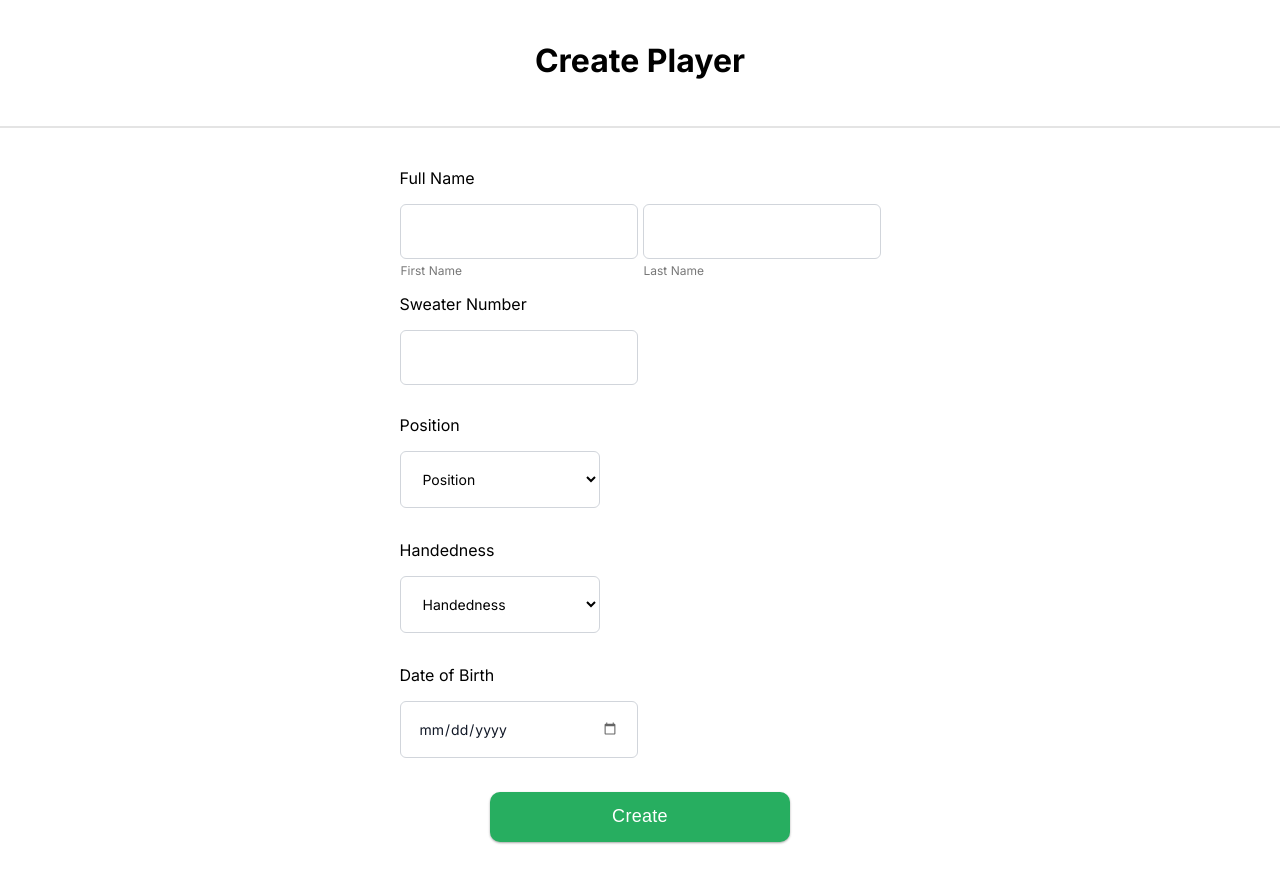
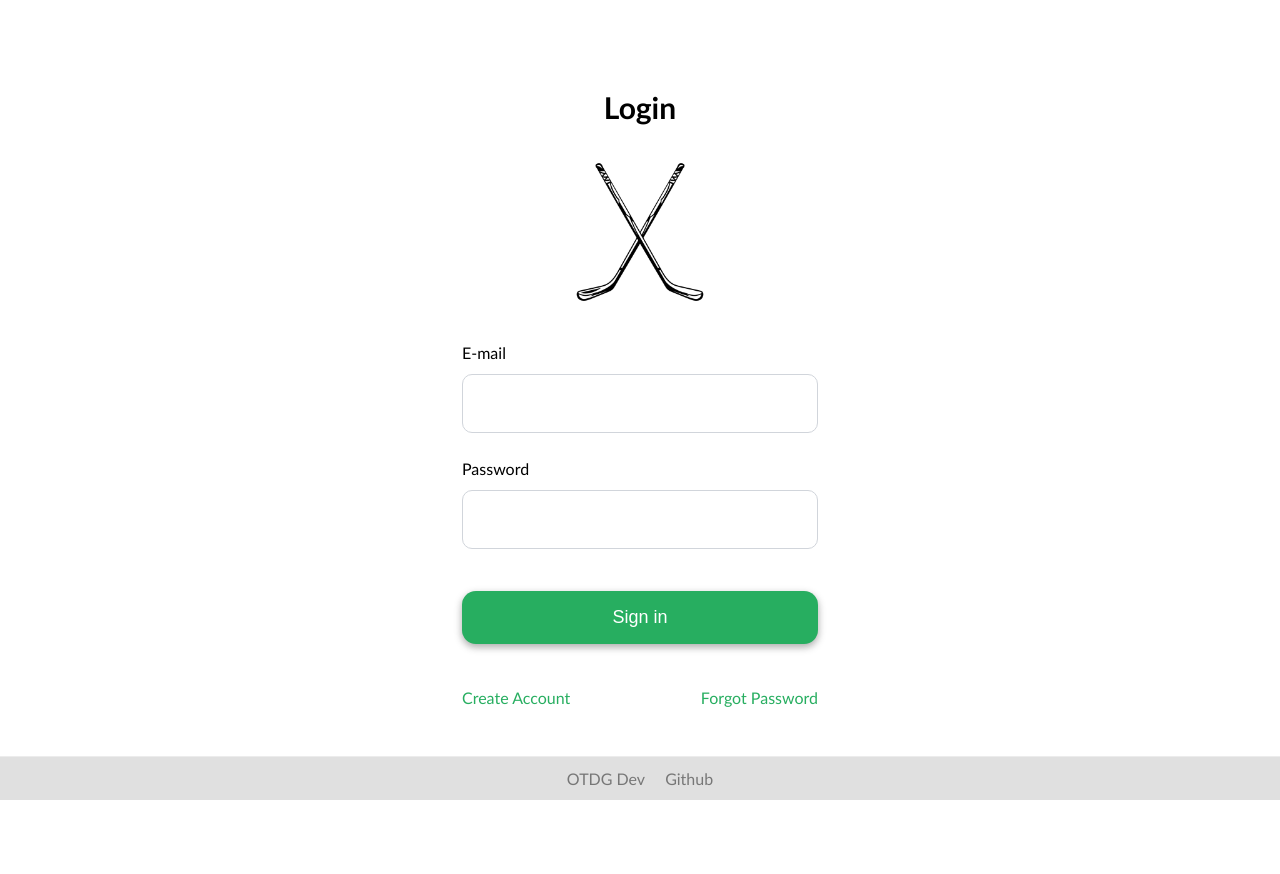
Before and after one commit to OTDG-Dev/On-Track-Hockey, an Angular app in the folder Angular/OnTrackHockey/: page / in a window 1280 px wide. After the commit the page ends 800 px from the top, so only its background shows below. Built offline with nearby package versions, Linux system fonts and the light colour scheme.

Commit message:
updated angular project for better practices

```diff
--- a/Angular/OnTrackHockey/src/app/app.routes.ts
+++ b/Angular/OnTrackHockey/src/app/app.routes.ts
@@ -1,6 +1,7 @@
 import { Routes } from '@angular/router';
 import { Login } from './components/login/login';
 import { Register } from './components/register/register';
+import { CreatePlayer } from './components/create-player/create-player';
 
 export const routes: Routes = [
     {
@@ -10,6 +11,10 @@
     {
         path: 'register',
         component: Register
+    },
+    {
+        path: 'create-player',
+        component: CreatePlayer
     }
 
 ];
--- a/Angular/OnTrackHockey/src/app/components/create-player/create-player.css
+++ b/Angular/OnTrackHockey/src/app/components/create-player/create-player.css
@@ -40,6 +40,7 @@
 }
 
 /* Number + date inputs */
+input[type="text"],
 input[type="number"],
 input[type="date"] {
     width: 200px;
--- a/Angular/OnTrackHockey/src/app/components/create-player/create-player.html
+++ b/Angular/OnTrackHockey/src/app/components/create-player/create-player.html
@@ -15,11 +15,19 @@
             </div>
           </div>
         <p>Sweater Number</p>
-        <input [(ngModel)]="sweaterNumber" type="number" min="0"a max="99" name="sweaterNumber" id="sweaterNumber">
+        <input
+          [(ngModel)]="sweaterNumber"
+          type="text"
+          maxlength="2"
+          inputmode="numeric"
+          name="sweaterNumber"
+          id="sweaterNumber"
+          (input)="allowOnlyNumbers($event)"
+        />
 
         <p>Position</p>
         <select [(ngModel)]="position" name="position" id="position" >
-            <option value="" disabled selected>Position</option>
+            <option value="" disabled selected></option>
             <option value="G">G</option>
             <option value="C">C</option>
             <option value="LW">LW</option>
@@ -29,9 +37,17 @@
 
         <p>Handedness</p>
         <select [(ngModel)]="handedness" name="handedness" id="handedness">
-            <option value="" disabled selected>Handedness</option>
-            <option value="Left">Left</option>
-            <option value="Right">Right</option>
+            <option value="" disabled selected></option>
+            <option value="L">Left</option>
+            <option value="R">Right</option>
+        </select>
+
+        <p>Birth Country</p>
+        <select [(ngModel)]="birthCountry" name="birthCountry" id="birthCountry">
+            <option value="" disabled selected></option>
+            <option value="L">USA</option>
+            <option value="R">CAN</option>
+            <option value="R">RUS</option>
         </select>
 
         <p>Date of Birth</p>
@@ -39,6 +55,6 @@
 
     </form>
     <div class="button-wrapper">
-        <button (click)="onClick()" type="button" id="createButton">Create</button>
+        <button (click)="postPlayer()" type="button" id="createButton">Create</button>
     </div>
 </body>
--- a/Angular/OnTrackHockey/src/app/components/create-player/create-player.ts
+++ b/Angular/OnTrackHockey/src/app/components/create-player/create-player.ts
@@ -2,6 +2,7 @@
 import { Component, inject } from '@angular/core';
 import { FormsModule } from '@angular/forms';
 import { first } from 'rxjs';
+import { PlayerService } from '../../services/player-service';
 
 @Component({
   selector: 'app-create-player',
@@ -11,40 +12,51 @@
 })
 export class CreatePlayer {
 
-  private http = inject(HttpClient)
-
+  constructor(private playerService: PlayerService) {}
 
   firstName: string = "";
   lastName: string = "";
-  sweaterNumber: number | null = null;
+  sweaterNumber: string = "";
   position: string = "";
   handedness: string = "";
+  birthCountry: string = "";
   dob: string = "";
 
-  onClick() {
+  allowOnlyNumbers(event: any) {
+    const input = event.target;
+    input.value = input.value.replace(/[^0-9]/g, '');
+    this.sweaterNumber = input.value;
+  }
+  private http = inject(HttpClient)
+
+  postPlayer() {
+
     console.log(
       this.firstName,
       this.lastName,
       this.sweaterNumber,
       this.position,
       this.handedness,
+      this.birthCountry,
       this.dob
     );
 
-    const payload = {
-      "first_name": this.firstName,
-      "last_name": this.lastName,
-      "sweater_number": this.sweaterNumber,
-      "position": this.position,
-      "birth_date": "1997-01-13",
-      "birth_country": "CAN",
-      "shoots_catches": "L"
-    }
+    this.playerService.createPlayer(this.firstName,
+                                    this.lastName,
+                                    this.sweaterNumber,
+                                    this.position,
+                                    this.handedness,
+                                    this.birthCountry,
+                                    this.dob)
+    .subscribe({
+      next: (responseData) => {
+        console.log(responseData);
+      },
+      error: (err) => {
+        console.log(err);
+      }
+    })
 
-    this.http
-      .post('http://localhost:3000/v1/players', payload)
-      .pipe(first())
-      .subscribe();
   }
 
 }
--- a/Angular/OnTrackHockey/src/app/components/login/login.css
+++ b/Angular/OnTrackHockey/src/app/components/login/login.css
@@ -41,7 +41,7 @@
 /* Labels */
 p {
     margin: 0 0 12px;
-    font-size: 20px;
+    font-size: 16px;
     font-weight: 500;
     text-align: left;
 }
@@ -49,7 +49,7 @@
 /* Inputs */
 input {
     width: 100%;
-    padding: 24px;
+    padding: 18px;
     margin-bottom: 26px;
 
     font-size: 17px;
@@ -72,8 +72,8 @@
 /* Buttons */
 button {
     width: 100%;
-    padding: 22px;
-    font-size: 20px;
+    padding: 16px;
+    font-size: 18px;
     border-radius: 14px;
     border: none;
     cursor: pointer;
--- a/Angular/OnTrackHockey/src/app/components/register/register.css
+++ b/Angular/OnTrackHockey/src/app/components/register/register.css
@@ -1,71 +1,128 @@
-html, body {
-    padding-bottom: 80px;
+* {
+    box-sizing: border-box;
 }
 
-img {
-    display: block;
-    margin: 0 auto 16px;
-    width: 120px;
-    height: auto;
-    padding-bottom: 20px;
-  }
-
-* {
-    box-sizing: border-box;
-  }
+html, body {
+    margin: 0;
+    padding-bottom: 80px;
+    font-family: Seravek, 'Gill Sans Nova', Ubuntu, Calibri,
+                 'DejaVu Sans', source-sans-pro, sans-serif;
+}
 
 body {
     display: flex;
-    justify-content: center;
-    align-items: flex-start;
-    min-height: 50vh;
-    padding-top: 32px;
+    flex-direction: column;
+    align-items: center;
+    padding-top: 64px;
+    min-height: 100vh;
 }
 
+/* Main container now uses viewport width */
+.auth-container {
+    width: 20vw;              /* 👈 THIS is the key */
+    min-width: 420px;         /* protects small screens */
+    padding: 0 32px;
+}
+
+/* Heading */
 h2 {
     text-align: center;
+    margin-bottom: 32px;
+    font-size: 30px;
 }
 
-input {
-    width: 500px;
-    padding: 12px;
-    justify-content: center;
+/* Avatar */
+img {
+    display: block;
+    margin: 0 auto 36px;
+    width: 150px;
 }
 
+/* Labels */
+p {
+    margin: 0 0 12px;
+    font-size: 16px;
+    font-weight: 500;
+    text-align: left;
+}
+
+/* Inputs */
+input {
+    width: 100%;
+    padding: 18px;
+    margin-bottom: 26px;
+
+    font-size: 17px;
+    font-family: inherit;
+
+    border: 1px solid #d1d5db;
+    border-radius: 10px;
+    background-color: #fff;
+    color: #111827;
+
+    outline: none;
+    transition: border-color 0.15s ease, box-shadow 0.15s ease;
+}
+
+input:focus {
+    border-color: #27AE60;
+    box-shadow: 0 0 0 4px rgba(39, 174, 96, 0.15);
+}
+
+/* Buttons */
 button {
     width: 100%;
-    padding: 12px;
-    border-radius: 10px;
-    box-shadow: rgba(0, 0, 0, 0.12) 0px 1px 3px, rgba(0, 0, 0, 0.24) 0px 1px 2px;
-    border: 0;
-    font-weight: 400;
+    padding: 16px;
+    font-size: 18px;
+    border-radius: 14px;
+    border: none;
     cursor: pointer;
-    transition: background-color 0.1s ease;
+
+    box-shadow: rgba(0, 0, 0, 0.12) 0px 3px 6px,
+                rgba(0, 0, 0, 0.24) 0px 3px 8px;
+
+    transition: background-color 0.15s ease;
 }
 
+/* Primary */
 #loginButton {
+    background-color: #27AE60;
     color: white;
-    background-color: #27AE60;
 }
 
 #loginButton:hover {
     background-color: #219150;
 }
 
+/* Button wrapper */
 .button-wrapper {
     display: flex;
-    text-align: center;
+    justify-content: center;
+    margin-top: 16px;
+}
+
+/* Secondary actions */
+.secondary-actions {
+    display: flex;
+    justify-content: space-between;
+    margin-top: 44px;
+    font-size: 19px;
+    font-weight: 600;
     justify-content: center;
 }
 
-hr {
-    border: none;
-    height: 1px;
-    background-color: #E6F4EC; /* very light green tint */
-    margin: 24px 0;
-  }
+.secondary-actions p {
+    margin: 0;
+    cursor: pointer;
+    color: #27AE60;
+}
 
-  footer {
+.secondary-actions p:hover {
+    text-decoration: underline;
+}
+
+/* Footer */
+footer {
     position: fixed;
     bottom: 0;
     left: 0;
@@ -73,16 +130,19 @@
 
     display: flex;
     justify-content: center;
-    align-items: center;
-    gap: 16px;
-    flex-wrap: wrap;
+    gap: 20px;
 
-    padding: 6px;
-    padding-bottom: calc(12px + env(safe-area-inset-bottom));
-
+    padding: 12px;
     background-color: #E0E0E0;
     border-top: 1px solid #ececec;
     color: #777;
-    font-family: Seravek, 'Gill Sans Nova', Ubuntu, Calibri,
-                 'DejaVu Sans', source-sans-pro, sans-serif;
-    }
+}
+
+footer a {
+    color: inherit;
+    text-decoration: none;
+}
+
+footer a:hover {
+    text-decoration: underline;
+}
--- a/Angular/OnTrackHockey/src/app/components/register/register.html
+++ b/Angular/OnTrackHockey/src/app/components/register/register.html
@@ -1,4 +1,6 @@
 <body>
+    <div class="page-wrapper">
+        <div class="auth-container">
             <form id="loginForm">
                 <h2>Register</h2><br>
                 <img src="avatar.png" alt="Avatar">
@@ -12,12 +14,13 @@
                     <button type="button" (click)="onClick()" id="loginButton">Create</button>
                 </div>
 
-        <hr>
+                <div class="secondary-actions">
+                    <p routerLink="/">Login</p>
+                </div>
+            </form>
+        </div>
+    </div>
 
-        <div class="button-wrapper">
-            <button type="button" routerLink="/" id="signInButton">Sign in</button>
-        </div><br>
-    </form>
 
     <footer>
         <span>OTDG Dev</span>
--- /dev/null
+++ b/Angular/OnTrackHockey/src/app/interfaces/player-data.ts
@@ -0,0 +1,9 @@
+export interface PlayerData {
+    first_name: string
+    last_name: string,
+    sweater_number: number,
+    position: string,
+    birth_date: string,
+    birth_country: string,
+    shoots_catches: string
+}
--- /dev/null
+++ b/Angular/OnTrackHockey/src/app/services/player-service.ts
@@ -0,0 +1,37 @@
+import { HttpClient } from "@angular/common/http";
+import { Injectable } from '@angular/core';
+import { PlayerData } from "../interfaces/player-data";
+
+@Injectable({
+  providedIn: 'root',
+})
+export class PlayerService {
+
+  constructor(private httpClient: HttpClient) {
+
+  }
+
+  getPlayers() {
+    return this.httpClient.get<PlayerData[]>("http://localhost:3000/v1/players");
+  }
+
+  createPlayer(firstName: string,
+               lastName: string,
+               sweaterNumber: string,
+               position: string,
+               handedness: string,
+               birth_country: string,
+               dob: string) {
+    const body = {
+      "first_name": firstName,
+      "last_name": lastName,
+      "sweater_number": sweaterNumber,
+      "position": position,
+      "birth_date": dob,
+      "birth_country": birth_country,
+      "shoots_catches": handedness
+    }
+
+    return this.httpClient.post<PlayerData>(`http://localhost:3000/v1/players`, body)
+  }
+}
```
Also changed, not shown: Angular/OnTrackHockey/src/app/app.html (+2 -6 lines), 1 other file (tests, documents, lock files or other folders). Lines whose indentation alone changed are shown as unchanged.
